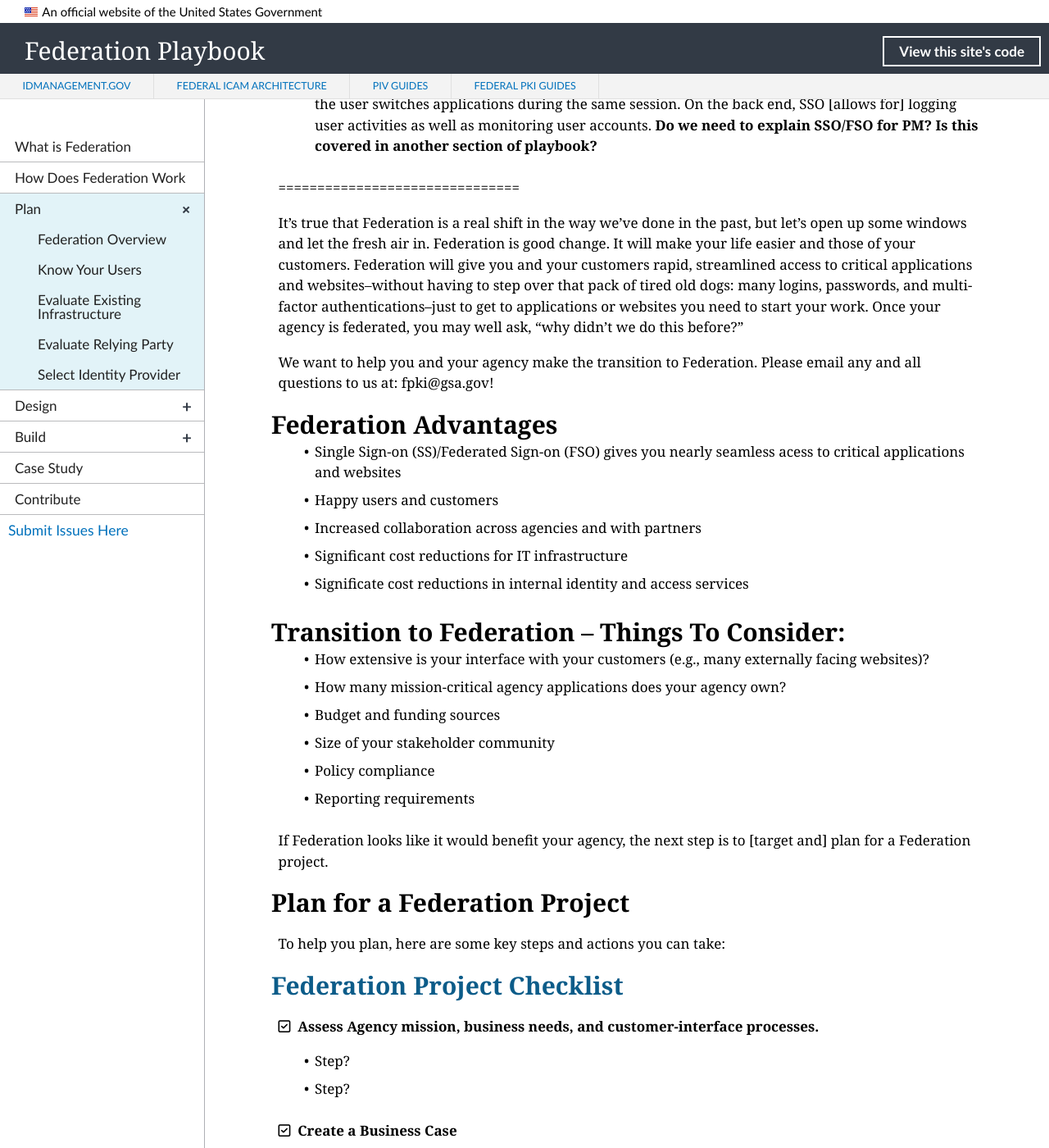
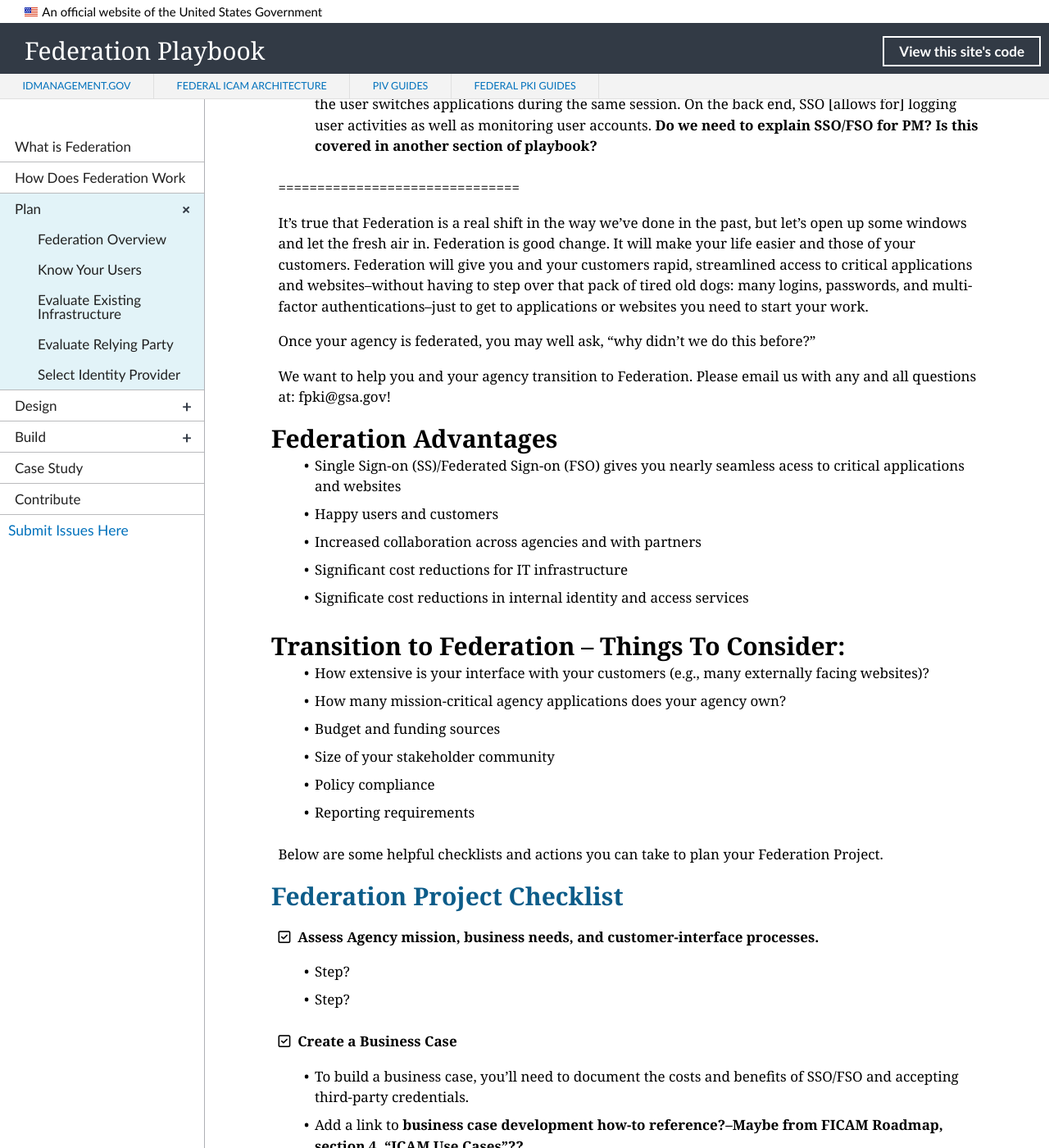
Before and after one commit to GSA/ficam-federation, a Jekyll site: the page built from _plan/00_index.md, in a window 1280 px wide and 1400 px high, scrolled down 526 px. Shown: the whole window at 82% size. Built offline with Jekyll 4.4.1, drawn with Linux system fonts in a browser that asks for light colours; nearby versions of some CDN libraries; library files that are not in the unit come from our copies.

Commit message:
Update 00_index.md
Content revisions

```diff
--- a/_plan/00_index.md
+++ b/_plan/00_index.md
@@ -15,9 +15,11 @@
 
 ===============================
 
-It’s true that Federation is a real shift in the way we’ve done in the past, but let's open up some windows and let the fresh air in.  Federation is good change.  It will make your life easier and those of your customers.  Federation will give you and your customers rapid, streamlined access to critical applications and websites--without having to step over that pack of tired old dogs:  many logins, passwords, and multi-factor authentications--just to get to applications or websites you need to start your work.  Once your agency is federated, you may well ask, “why didn’t we do this before?”
+It’s true that Federation is a real shift in the way we’ve done in the past, but let's open up some windows and let the fresh air in.  Federation is good change.  It will make your life easier and those of your customers.  Federation will give you and your customers rapid, streamlined access to critical applications and websites--without having to step over that pack of tired old dogs:  many logins, passwords, and multi-factor authentications--just to get to applications or websites you need to start your work.
 
-We want to help you and your agency make the transition to Federation. Please email any and all questions to us at: fpki@gsa.gov!<!--Is this the right email address? Should it be "federation@gsa.gov"?-->
+Once your agency is federated, you may well ask, “why didn’t we do this before?”
+
+We want to help you and your agency transition to Federation. Please email us with any and all questions at: fpki@gsa.gov!<!--Is this the right email address? Should it be "federation@gsa.gov"?-->
 
 ## Federation Advantages
 
@@ -36,11 +38,7 @@
 * Policy compliance
 * Reporting requirements
 
-If Federation looks like it would benefit your agency, the next step is to [target and] plan for a Federation project.
-
-## Plan for a Federation Project
-
-To help you plan, here are some key steps and actions you can take:
+Below are some helpful checklists and actions you can take to plan your Federation Project.
 
 ## <span style="color: #0C5C89">**Federation Project Checklist**</span>
 
```
